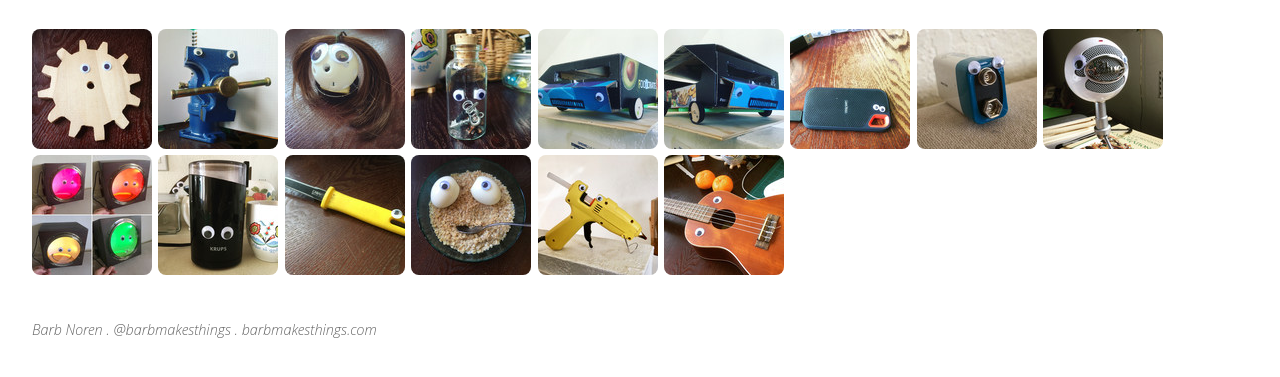
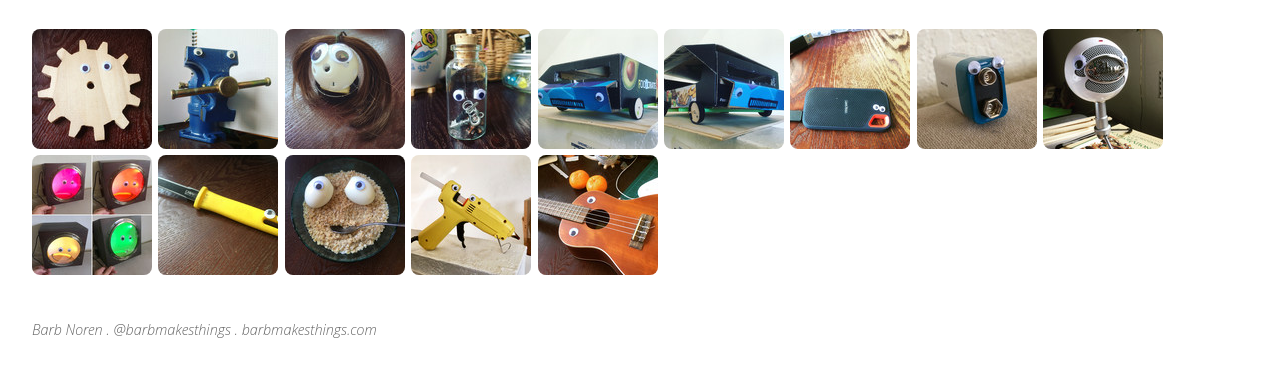
Before and after one commit to barbmakesthings/artgallery, a plain HTML site: page SanityChecks.html in a window 1280 px wide. Shown: the part 137-514 px from the top of the page. Drawn offline with Linux system fonts and the light colour scheme.

Commit message:
Deploying to gh-pages from  @ 3b7818f182e71d8ac6ba31092935ba5a9771da40 🚀

```diff
--- a/SanityChecks.html
+++ b/SanityChecks.html
@@ -182,20 +182,6 @@
                      alt="18.JPG" />
               </a>
             </li>
-            <li data-src="media/large/SanityChecks/5.JPG"
-                data-sub-html=""
-                data-download-url="media/large/SanityChecks/5.JPG"
-
-                data-filename="5.JPG"
-
-              >
-              <a href="media/large/SanityChecks/5.JPG">
-                <img src="media/thumbs/SanityChecks/5.JPG"
-                     width="120"
-                     height="120"
-                     alt="5.JPG" />
-              </a>
-            </li>
             <li data-src="media/large/SanityChecks/6.jpg"
                 data-sub-html=""
                 data-download-url="media/large/SanityChecks/6.jpg"
```
Also changed, not shown: index.html (+2 -2 lines), media/large/SanityChecks/5.JPG (deleted), media/small/SanityChecks/5.JPG (deleted), media/thumbs/SanityChecks/5.JPG (deleted), 1 other file.
